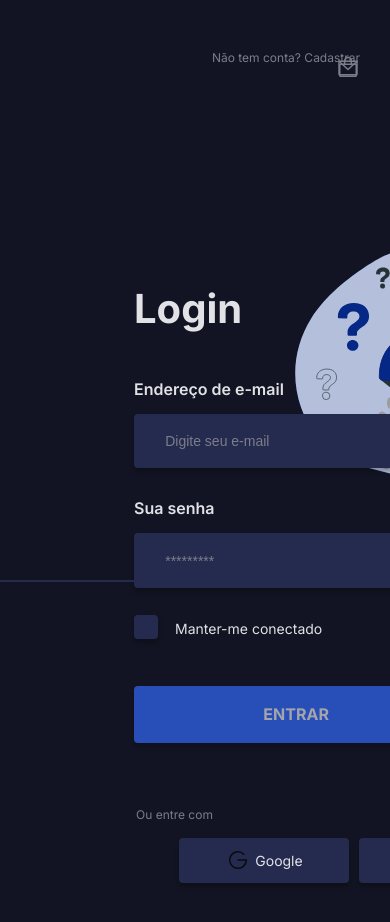
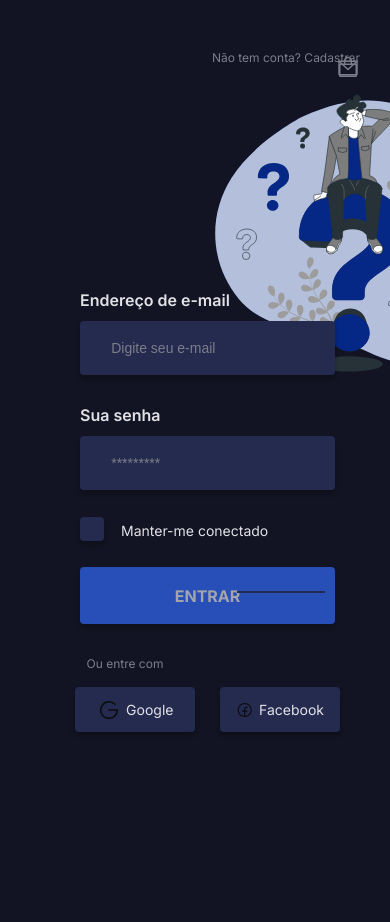
Before and after one commit to Ingridaquino/question-blue, a React (Vite) app: page / in a window 390 px wide. Shown: the top 922 px of the page. After the commit the page ends 845 px from the top, so only its background shows below. Built offline with nearby package versions, Linux system fonts and the light colour scheme.

Commit message:
:building_construction: mobile version almost ok

```diff
--- a/src/components/button/Button.tsx
+++ b/src/components/button/Button.tsx
@@ -1,13 +1,13 @@
 import React, { ButtonHTMLAttributes } from "react";
-import { ButtonContainer, Submit } from "./style";
+import { Submit } from "./style";
 
 interface buttonProps extends ButtonHTMLAttributes<HTMLButtonElement> {}
 
 const Button: React.FC<buttonProps> = (props) => {
   return (
-    <ButtonContainer>
+    <div>
       <Submit {...props}></Submit>
-    </ButtonContainer>
+    </div>
   );
 };
 
--- a/src/components/button/style.ts
+++ b/src/components/button/style.ts
@@ -1,17 +1,10 @@
 import styled from "styled-components";
-
-export const ButtonContainer = styled.div`
-  padding: 0rem rem;
-
-
-  `
-
 
 export const Submit = styled.button`
     width: 100%;
     padding: 0.90rem 1rem;
     height: 57px;
-    margin-top: 30px;
+    margin-top: 9px;
     font-weight: bold;
     font-size: 1rem;
     font-family: 'Inter';
--- a/src/components/form/Form.tsx
+++ b/src/components/form/Form.tsx
@@ -60,7 +60,7 @@ function Form(){
       <FormLogin>
         <span color={colors.subText}> Não tem conta? Cadastrar</span>
 
-        <Title> Login </Title>
+        {/* <Title> Login </Title> */}
 
         <form onSubmit={handlaSubmit} id="formLogin">
 
--- a/src/components/form/inputText/styles.ts
+++ b/src/components/form/inputText/styles.ts
@@ -2,7 +2,7 @@ import styled from "styled-components";
 
 export const InputContainer = styled.div`
   padding: 0.7rem 1.2rem;
-  margin: 1rem 0 2rem 0;
+  margin: 0.75rem 0 2rem 0;
   background-color: ${(props) => props.theme.colors.secundary};
   box-shadow: 0px 4px 4px rgba(0, 0, 0, 0.25);
   display: flex;
--- a/src/components/form/styles.ts
+++ b/src/components/form/styles.ts
@@ -6,7 +6,7 @@ export const Title = styled.h1`
 `;
 
 export const FormLogin = styled.div`
-    padding: 1rem 5em;
+    padding: 1rem 5rem;
 
 span {
    display: block;
@@ -32,15 +32,16 @@ form {
 
 @media(min-width: 2220px){
   &{
-    padding: 4rem 2rem;
+    padding: 1rem 2rem;
+    background-color: red;
   }
 }
 
 
-@media(max-width: 996px){
-    & {
-    margin-top: 4px;
-    width: 80%;
+@media(max-width: 980px){
+  & {
+    margin: 1rem 3rem;
+    padding: 1rem 2rem;
 
     span {
       position: absolute;
--- a/src/components/redeSocial/RedeSocial.tsx
+++ b/src/components/redeSocial/RedeSocial.tsx
@@ -14,7 +14,7 @@ function RedeSocial() {
         </ContainerRede>
 
         <ContainerRede>
-          <FacebookLogo size={24} className="icon-rede" />
+          <FacebookLogo size={28} className="icon-rede" />
           <span>Facebook</span>
         </ContainerRede>
       </div>
--- a/src/components/redeSocial/style.ts
+++ b/src/components/redeSocial/style.ts
@@ -1,10 +1,8 @@
 import styled from "styled-components";
 
 export const ContainerSocial = styled.div`
-  width: 100%;
-  height: 150px;
   margin: 0 auto;
-  padding: 3rem;
+  padding: 2rem 4rem;
   text-align: start;
 
   & > p {
@@ -20,23 +18,45 @@ export const ContainerSocial = styled.div`
     display: flex;
     flex-direction: row;
     justify-content: space-around;
-
-    /* gap: 1rem; */
     margin: 0 auto;
   }
 
   &::before {
     content: "";
     position: absolute;
-    width: 349px;
-    right: 207px;
-    top: 580px;
+    width: 22%;
+    right: 16.6%;
+    top: 70%;
     border: 1px solid ${(props) => props.theme.colors.secundary};
+  }
+
+  @media (min-width: 2220px) {
+    &::before {
+      width: 18rem;
+      right: 11.2rem;
+      top: 34rem;
+    }
+  }
+
+
+  @media (max-width: 980px){
+    & {
+      width: 290px;
+      padding: 0;
+      margin: 0 auto;
+    }
+
+    & > div {
+      width: 100%;
+      margin-right: 10rem;
+      margin: 0 auto;
+
+    }
   }
 `;
 
 export const ContainerRede = styled.div`
-  width: 170px;
+  width: 150px;
   height: 45px;
   background-color: ${(props) => props.theme.colors.secundary};
   box-shadow: 0px 4px 4px rgba(0, 0, 0, 0.25);
@@ -55,4 +75,12 @@ export const ContainerRede = styled.div`
     font-weight: 500;
     color: ${(props) => props.theme.colors.text};
   }
+
+
+  @media (max-width: 980px){
+    & {
+      width: 120px;
+      padding: 1rem;
+    }
+  }
 `;
--- a/src/pages/login/styles.ts
+++ b/src/pages/login/styles.ts
@@ -7,19 +7,30 @@ export const Container = styled.div`
   display: grid;
   grid-template-columns: 1fr 490px;
   align-items: center;
-  padding: 0 4rem 3rem;
+  padding: 0 3rem 9rem;
+  /* padding: 1rem 5rem; */
+
   gap: 2rem;
   margin: 0 auto;
 
   //mobile
-  @media (max-width: 876px) {
+  @media (max-width: 980px) {
     & {
       grid-template-columns: 1fr;
-      grid-template-rows: 200px 1fr;
-      gap: 1rem;
+      grid-template-rows: 100px 1fr;
+      gap: 0;
+      padding: 0;
+      margin: 0;
+
+    }
+
+    & > div {
+      width: 415px;
+      margin: 0 auto;
     }
   }
 `;
+
 
 export const ImagemContainer = styled.div`
   width: 100%;
@@ -42,11 +53,11 @@ export const ImagemContainer = styled.div`
   }
 
   //mobile
-  @media (max-width: 876px) {
+  @media (max-width: 986px) {
     img {
       position: absolute;
-      right: -200px;
-      top: -60px;
+      right: -120px;
+      top: -200px;
       z-index: -1;
       overflow: hidden;
     }
--- a/src/styles/global.ts
+++ b/src/styles/global.ts
@@ -14,6 +14,7 @@ export const Base = createGlobalStyle`
     font-size: 14px;
     color:${(props) => props.theme.colors.text};
     font-family: 'Inter', sans-serif;
+    overflow: hidden;
   }
 
 
```
